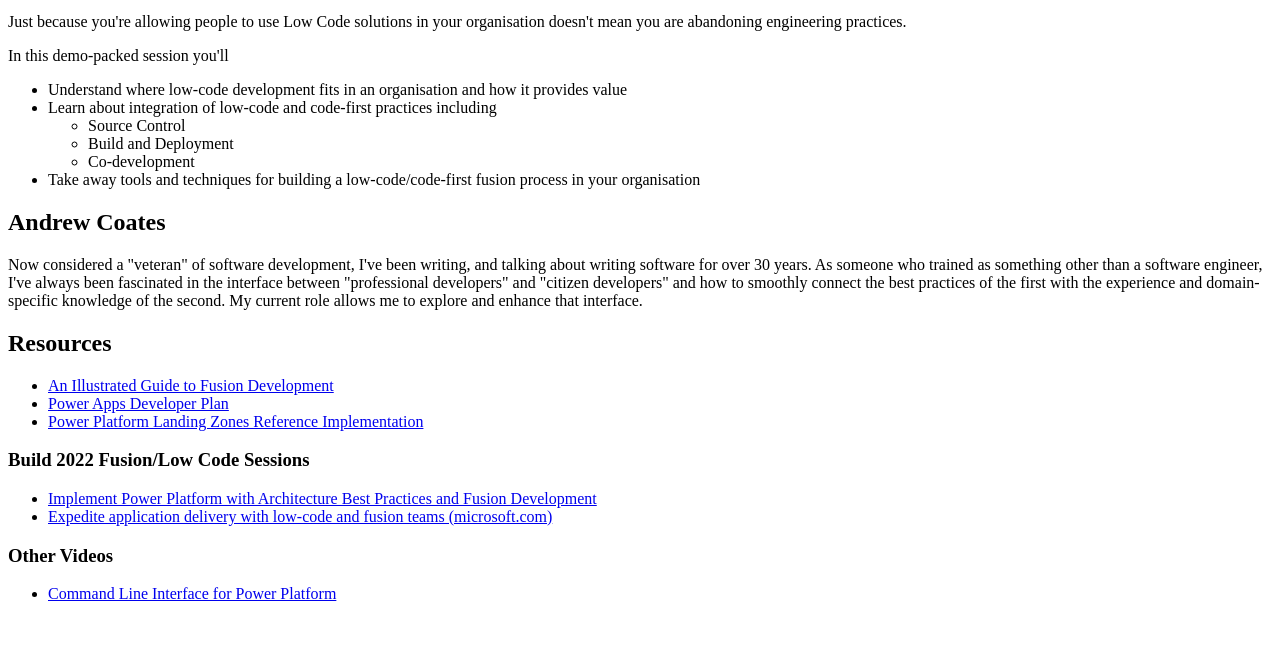
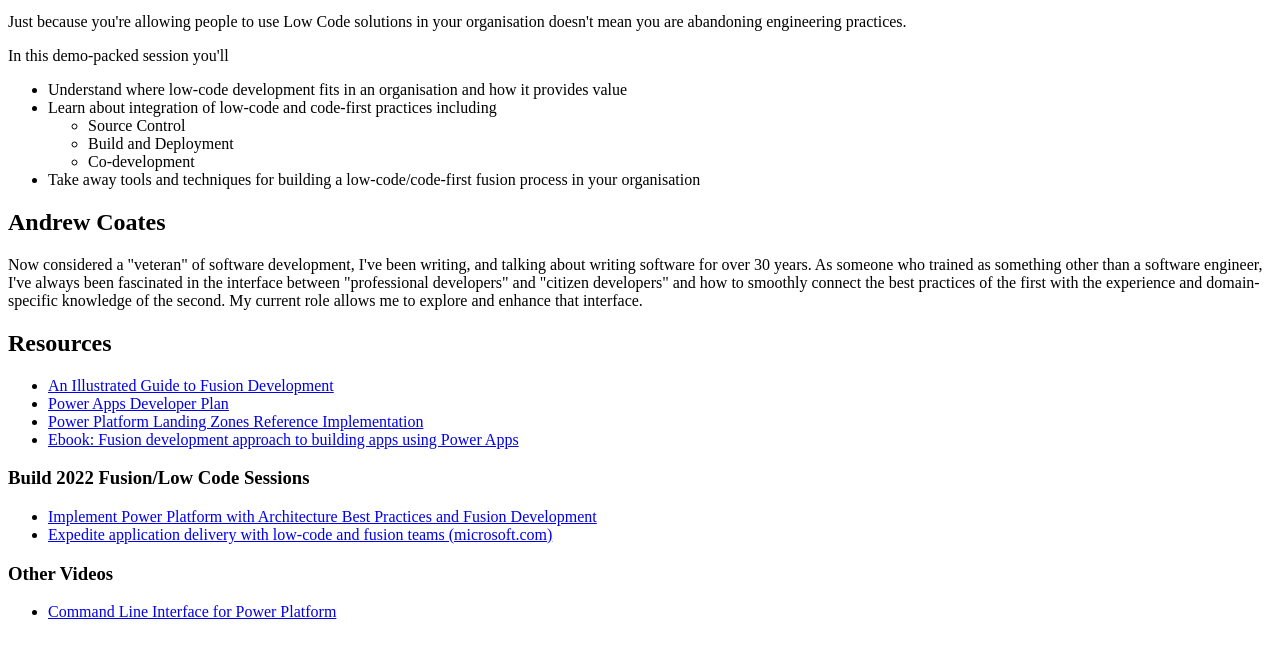
Before and after one commit to coatsy/coatsy.github.io, a plain HTML site: page NDCMelbourne2022/engineering-low-code/index.html in a window 1280 px wide. Shown: the part 101-756 px from the top of the page. Drawn offline with Linux system fonts and the light colour scheme.

Commit message:
Add Fusion Dev e-Book

```diff
--- a/NDCMelbourne2022/engineering-low-code/index.html
+++ b/NDCMelbourne2022/engineering-low-code/index.html
@@ -33,6 +33,7 @@
         <li><a href="https://techcommunity.microsoft.com/t5/azure-developer-community-blog/an-illustrated-guide-to-fusion-development/ba-p/2567146">An Illustrated Guide to Fusion Development</a></li>
         <li><a href="https://powerapps.microsoft.com/en-us/developerplan/">Power Apps Developer Plan</a></li>
         <li><a href="https://github.com/microsoft/industry/tree/main/foundations/powerPlatform/referenceImplementation">Power Platform Landing Zones Reference Implementation</a></li>
+        <li><a href="https://docs.microsoft.com/en-us/power-apps/guidance/fusion-dev-ebook/">Ebook: Fusion development approach to building apps using Power Apps</a></li>
     </ul>
 
     <h3>Build 2022 Fusion/Low Code Sessions</h3>
```
